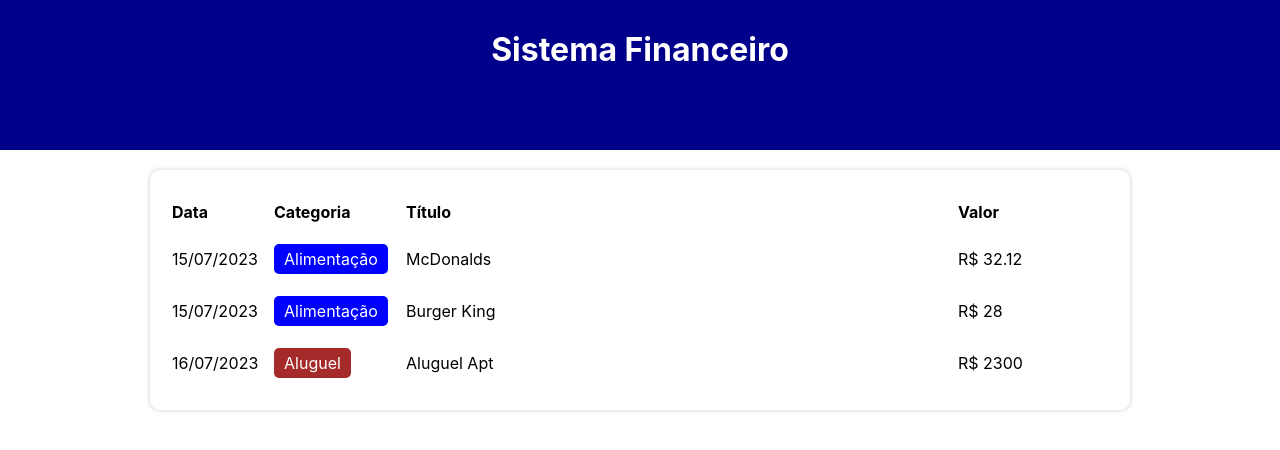
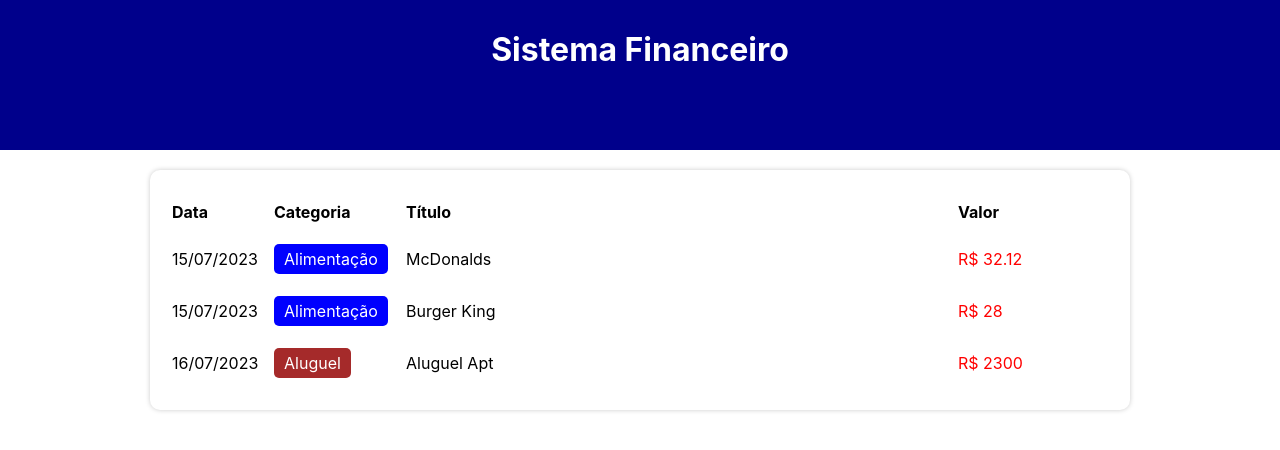
Before and after one commit to Leandro-Pinho/expense-tracker, a React (Create React App) app: page / in a window 1280 px wide. Shown: the top 450 px of the page. Built offline with nearby package versions, Linux system fonts and the light colour scheme.

Commit message:
concluindo a view list

```diff
--- a/src/components/TableItem/index.tsx
+++ b/src/components/TableItem/index.tsx
@@ -16,7 +16,11 @@
                 </C.Category>
             </C.TableColumn>
             <C.TableColumn>{item.title}</C.TableColumn>
-            <C.TableColumn>R$ {item.value}</C.TableColumn>
+            <C.TableColumn>
+                <C.Value color={categories[item.category].expense ? 'red' : 'green'}>
+                    R$ {item.value}
+                </C.Value>
+            </C.TableColumn>
         </C.TableLine>
     );
 }
--- a/src/components/TableItem/styles.ts
+++ b/src/components/TableItem/styles.ts
@@ -13,3 +13,7 @@
    color: #fff;
    background-color: ${props => props.color};
 `;
+
+export const Value = styled.div<{ color: string }>`
+   color: ${props => props.color};
+`;
```
Also changed, not shown: src/components/TableArea/styles.ts (line endings or trailing spaces).
